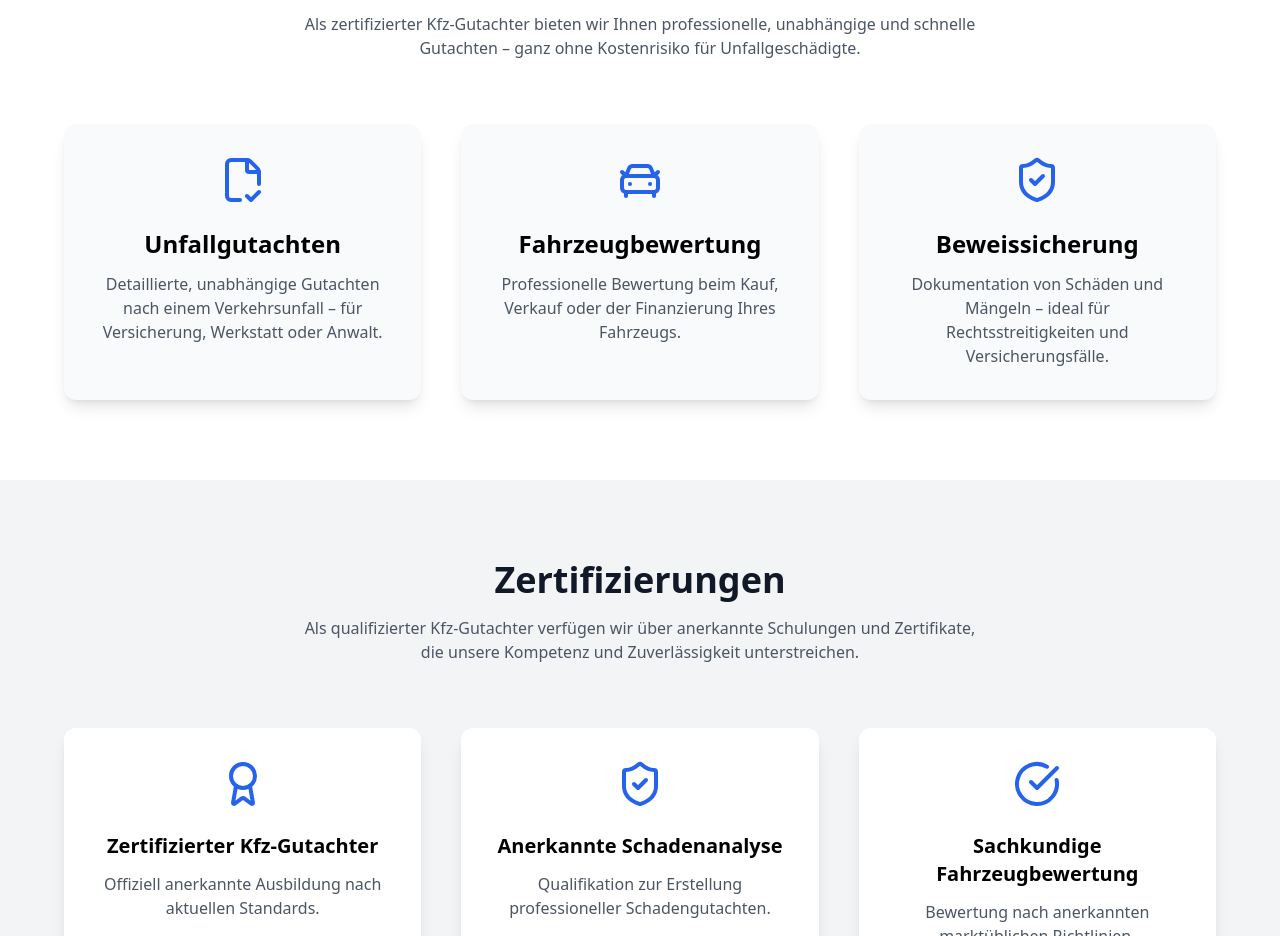
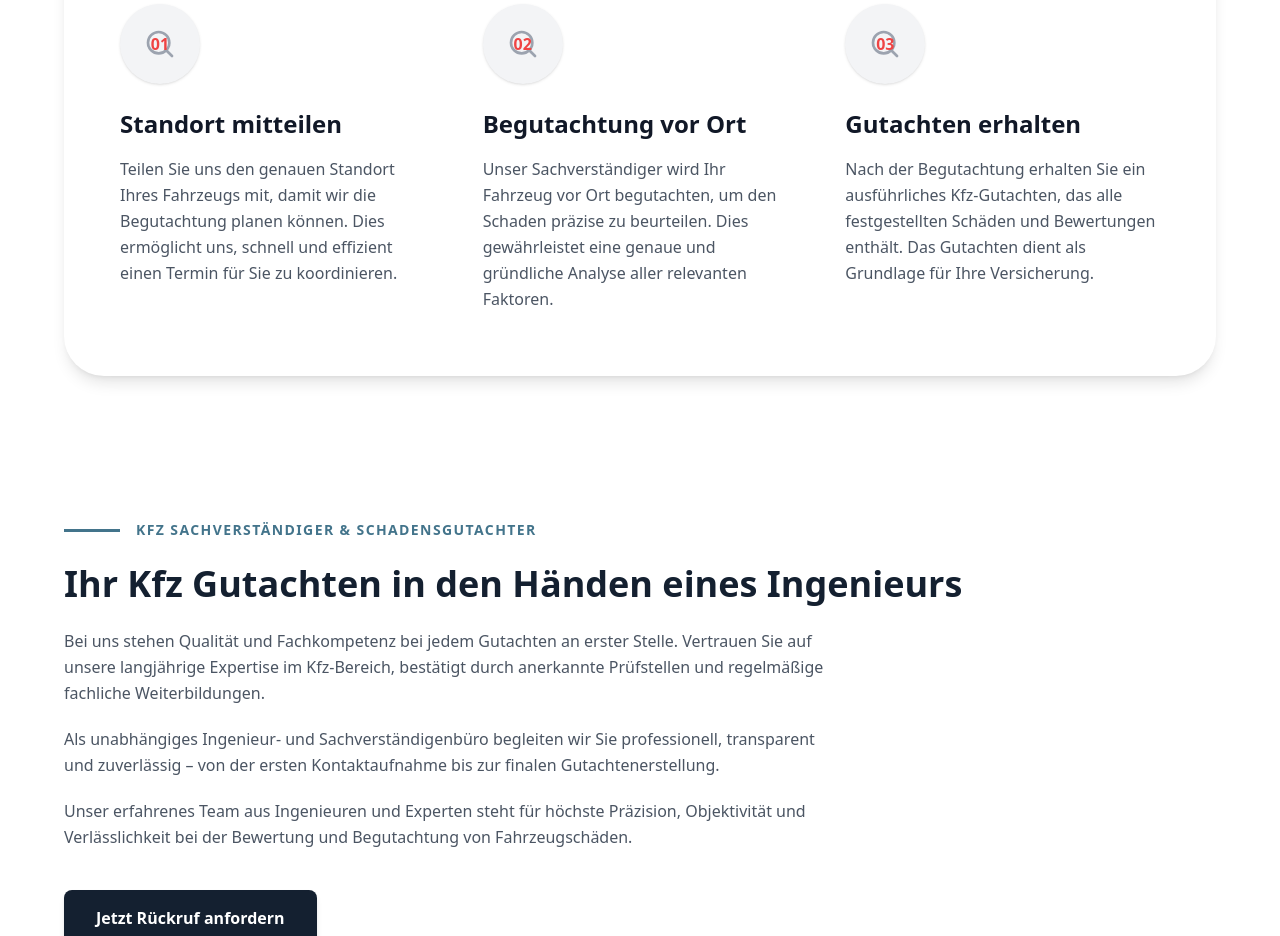
Before and after one commit to Mo-167/azami-kfz-gutachten, a React (Vite) app: page / in a window 1280 px wide. Shown: the part 716-1652 px from the top of the page. Built offline with nearby package versions, Linux system fonts and the light colour scheme.

Commit message:
Startseite

```diff
--- /dev/null
+++ b/src/components/Leitfaden.tsx
@@ -0,0 +1,63 @@
+import { Search } from "lucide-react";
+
+type Step = {
+  number: string;
+  title: string;
+  text: string;
+};
+
+function Leitfaden() {
+  const steps: Step[] = [
+    {
+      number: "01",
+      title: "Standort mitteilen",
+      text:
+        "Teilen Sie uns den genauen Standort Ihres Fahrzeugs mit, damit wir die Begutachtung planen können. Dies ermöglicht uns, schnell und effizient einen Termin für Sie zu koordinieren.",
+    },
+    {
+      number: "02",
+      title: "Begutachtung vor Ort",
+      text:
+        "Unser Sachverständiger wird Ihr Fahrzeug vor Ort begutachten, um den Schaden präzise zu beurteilen. Dies gewährleistet eine genaue und gründliche Analyse aller relevanten Faktoren.",
+    },
+    {
+      number: "03",
+      title: "Gutachten erhalten",
+      text:
+        "Nach der Begutachtung erhalten Sie ein ausführliches Kfz-Gutachten, das alle festgestellten Schäden und Bewertungen enthält. Das Gutachten dient als Grundlage für Ihre Versicherung.",
+    },
+  ];
+
+  return (
+    <section className="py-16 px-4 bg-white">
+      <div className="max-w-6xl mx-auto">
+        <div className="bg-white rounded-[2.5rem] shadow-lg px-8 py-12 md:px-14 md:py-16">
+          <div className="grid gap-12 md:grid-cols-3">
+            {steps.map((step) => (
+              <div key={step.number}>
+                <div className="relative w-20 h-20">
+                  <div className="w-20 h-20 rounded-full bg-gray-100 shadow flex items-center justify-center">
+                    <Search size={32} className="text-gray-400" />
+                  </div>
+                  <span className="absolute inset-0 flex items-center justify-center font-bold text-red-500">
+                    {step.number}
+                  </span>
+                </div>
+
+                <h3 className="mt-6 text-2xl font-bold text-gray-900">
+                  {step.title}
+                </h3>
+
+                <p className="mt-4 text-gray-600 leading-relaxed">
+                  {step.text}
+                </p>
+              </div>
+            ))}
+          </div>
+        </div>
+      </div>
+    </section>
+  );
+}
+
+export default Leitfaden;
--- /dev/null
+++ b/src/components/Wir.tsx
@@ -0,0 +1,52 @@
+export default function Wir() {
+  return (
+    <section className="py-20 px-4 bg-white">
+      <div className="max-w-6xl mx-auto">
+        {/* Line + Subtitle */}
+        <div className="flex items-center gap-4 mb-6">
+          <span className="block w-14 h-[3px] bg-iconBlue" />
+          <span className="uppercase tracking-widest text-sm font-semibold text-iconBlue">
+            Kfz Sachverständiger & Schadensgutachter
+          </span>
+        </div>
+
+        {/* Headline */}
+        <h2 className="text-3xl md:text-4xl font-bold text-heroBg leading-tight mb-6">
+          Ihr Kfz Gutachten in den Händen eines Ingenieurs
+        </h2>
+
+        {/* Text */}
+        <div className="max-w-3xl text-gray-600 leading-relaxed space-y-5">
+          <p>
+            Bei uns stehen Qualität und Fachkompetenz bei jedem Gutachten an
+            erster Stelle. Vertrauen Sie auf unsere langjährige Expertise im
+            Kfz-Bereich, bestätigt durch anerkannte Prüfstellen und regelmäßige
+            fachliche Weiterbildungen.
+          </p>
+
+          <p>
+            Als unabhängiges Ingenieur- und Sachverständigenbüro begleiten wir
+            Sie professionell, transparent und zuverlässig – von der ersten
+            Kontaktaufnahme bis zur finalen Gutachtenerstellung.
+          </p>
+
+          <p>
+            Unser erfahrenes Team aus Ingenieuren und Experten steht für höchste
+            Präzision, Objektivität und Verlässlichkeit bei der Bewertung und
+            Begutachtung von Fahrzeugschäden.
+          </p>
+        </div>
+
+        {/* Button */}
+        <div className="mt-10">
+          <a
+            href="#contact"
+            className="inline-block bg-heroBg hover:opacity-90 transition text-white font-semibold px-8 py-4 rounded-lg shadow-md"
+          >
+            Jetzt Rückruf anfordern
+          </a>
+        </div>
+      </div>
+    </section>
+  );
+}
--- a/src/pages/Home.tsx
+++ b/src/pages/Home.tsx
@@ -1,16 +1,36 @@
 import Hero from "../components/Hero";
+import Leitfaden from "../components/Leitfaden";
+import Wir from "../components/Wir";
+
 import Services from "../components/Services";
+import Examples from "../components/Examples";
 import Certificates from "../components/Certificates";
-import Examples from "../components/Examples";
 import Contact from "../components/Contact";
+
 
 export default function Home() {
   return (
     <>
+
+      {/* 1) Hero */}
       <Hero />
+
+      {/* 2) Leitfaden */}
+      <Leitfaden />
+
+      {/* 3) Wir */}
+      <Wir />
+
+      {/* 5) Unsere Leistungen */}
       <Services />
+
+      {/* 6) Fallbeispiele */}
+      <Examples />
+
+      {/* 7) Zertifikate */}
       <Certificates />
-      <Examples />
+
+      {/* 8) Kontaktaufnahme */}
       <Contact />
     </>
   );
```
